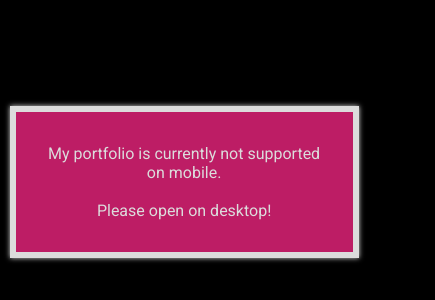
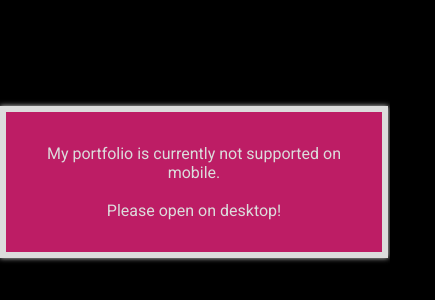
Before and after one commit to thecrazycoder1239/portfolio, a React (Create React App) app: page / in a window 390 px wide. Shown: the part 214-514 px from the top of the page, 435 px wide, since content can reach past the window. Built offline with nearby package versions, Linux system fonts and the light colour scheme; grey boxes are pictures that could not be loaded; a web font is replaced by a local one.

Commit message:
added a responsive design

```diff
--- a/src/App.css
+++ b/src/App.css
@@ -278,29 +278,13 @@ body {
 }
 
 @media only screen and (max-width:480px ) {
-  * {
-    margin:0rem;
-    width: 1rem;
-    visibility: hidden;
-    overflow: hidden;
-  }
-
-  .pokemon {
-    margin: 0rem;
-  }
-
-  .project-features-list {
-    width: 1rem;
-  }
-
+  .visible-content,
   #blob {
-    width: 5rem;
-    height: 5rem;
+    display: none;
   }
 
   .viewport-error {
-    width: 70%;
-    left: 0.6rem;
+    width: 80%;
     visibility: visible;
   }
 }
--- a/src/App.js
+++ b/src/App.js
@@ -7,6 +7,7 @@ function App() {
   return (
     <>
     <p className='viewport-error'>My portfolio is currently not supported on mobile. <br/><br/> Please open on desktop!</p>
+    <div className='visible-content'>
     <Header/>
     <Links/>
     <h1 className='title'>Thomas Barrett</h1>
@@ -14,6 +15,7 @@ function App() {
     <div className='purple'></div>
     <div className='blue'></div>
     <Projects/>
+    </div>
     </>
   );
 }
```
